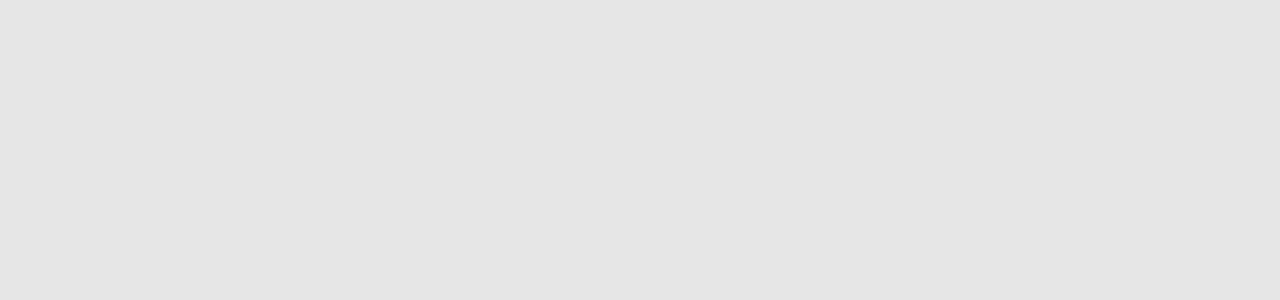
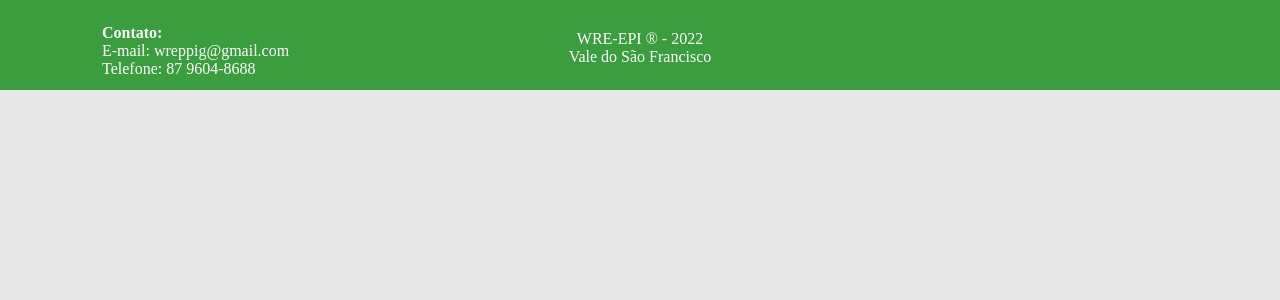
Before and after one commit to inove-jr/wre_epi_backend, a Vue app: page / in a window 1280 px wide. Shown: the top 300 px of the page. Built offline with nearby package versions, Linux system fonts and the light colour scheme.

Commit message:
componente footer finalizado

```diff
--- a/src/App.vue
+++ b/src/App.vue
@@ -1,6 +1,26 @@
 <template>
+  <FooterComponent/>
   <router-view/>
 </template>
 
+<script>
+  import FooterComponent from './components/footer.vue'
+
+
+  export default {
+    name: 'App',
+    components: {
+      FooterComponent,
+  }
+  }
+  </script>
+
 <style>
+
+body{ background-color:  #FFFFFF;
+
+}
+footer{background-color: #3A9E3E ;
+  color: #FFFFFF;
+}
 </style>
--- /dev/null
+++ b/src/components/footer.vue
@@ -0,0 +1,63 @@
+<template>
+    <div class="footer">
+
+      <div class="contato">
+            <h4>Contato:</h4>
+             <p>E-mail: wreppig@gmail.com <br>
+                Telefone: 87 9604-8688
+             </p>
+        </div>
+
+        <div class="empresa">
+            <p>
+                WRE-EPI &reg; - 2022 <br>
+                Vale do São Francisco
+            </p>
+        </div>
+
+    </div>
+
+
+  </template>
+
+  <style>
+
+  body{ background-color:  #FFFFFF;
+
+  }
+  .footer{background-color: #3A9E3E ;
+    color: #FFFFFF;
+    padding: 12px;
+
+    display:grid;
+    grid-template-columns: 1fr 1fr 1fr ;
+    grid-gap: 0 0;
+  }
+
+
+  .contato {
+    margin-top: 12px;
+    margin-left: 90px;
+    width: 200px;
+  }
+
+  .empresa{
+    margin-top: 18px;
+    text-align: center;
+
+  }
+
+  @media (max-width: 800px) {
+      .footer-col{
+        width:50%;
+        margin-bottom: 30px;
+      }
+  }
+
+  @media (max-width: 600px){
+  .footer-col{
+    width: 100%;
+  }
+}
+
+  </style>
```
Also changed, not shown: 1 other file (tests, documents, lock files or other folders).
